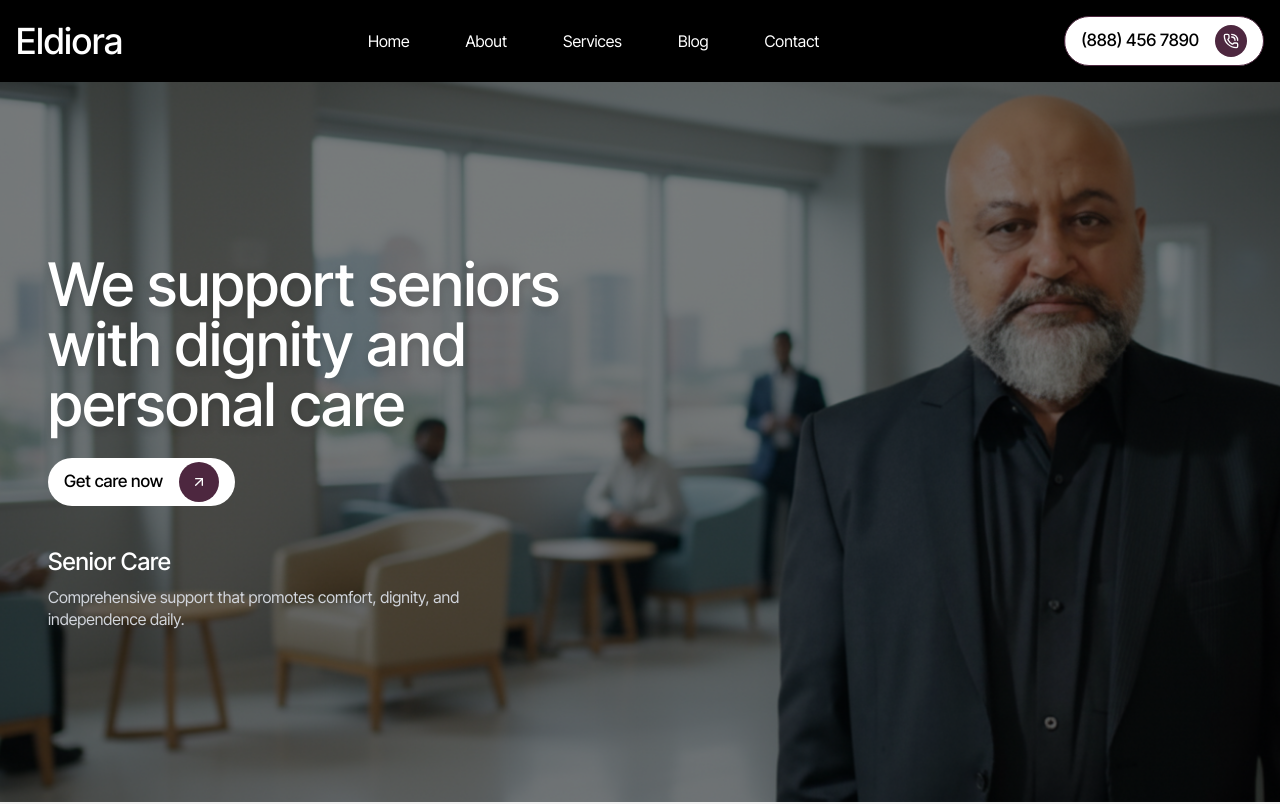
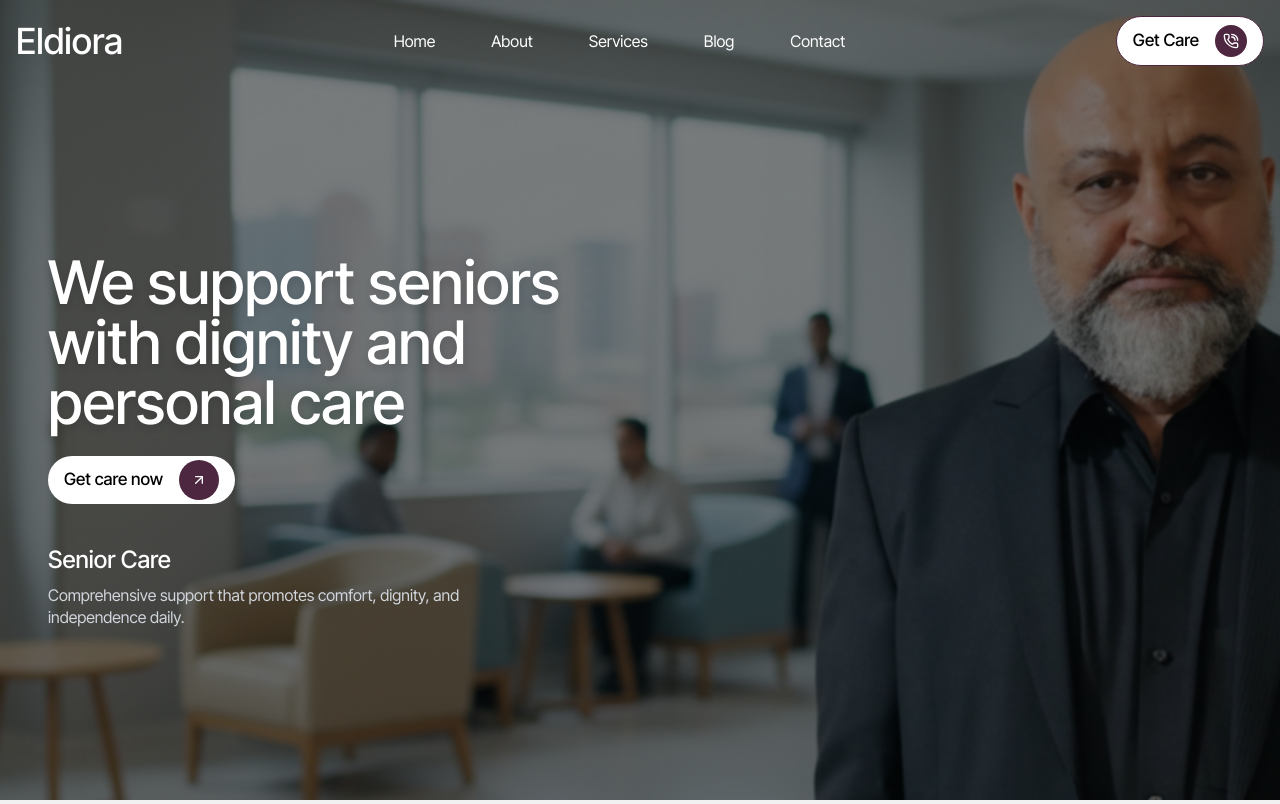
Before and after one commit to 404annas/Medical-Website, a React (Vite) app: page / in a window 1280 px wide. Shown: the top 804 px of the page. Built offline with nearby package versions, Linux system fonts and the light colour scheme.

Commit message:
Feat:navbar enhanc

```diff
--- a/src/components/DepthAnimation.jsx
+++ b/src/components/DepthAnimation.jsx
@@ -31,7 +31,6 @@ const Card = ({ card, index, z }) => {
       <motion.div
         style={{
           opacity: opacity, // Apply the motion value directly
-          textShadow: "2px 2px 20px rgba(0, 0, 0, 0.5)",
         }}
         className={`text-white z-10 w-full absolute transition-all duration-200 ease-in ${
           index % 2 === 0 ? "left-[60%]" : "right-[60%] "
@@ -98,11 +97,6 @@ export default function DepthAnimation() {
 
   return (
     <>
-      <div className="bg-white py-4">
-        <h1 className="text-8xl font-bold flex items-center justify-center">
-          Our Services
-        </h1>
-      </div>
       <div
         ref={containerRef}
         className="h-[1500vh] relative flex justify-center scroll-smooth"
--- a/src/components/Hero.jsx
+++ b/src/components/Hero.jsx
@@ -79,13 +79,13 @@ const Hero = () => {
   };
 
   return (
-    <section className="relative w-full h-[90vh] overflow-hidden">
+    <section className="relative w-full h-screen  overflow-hidden">
       {/* Background image with animation */}
       <motion.img
         loading="lazy"
         src={heroImg}
         alt="Hero"
-        className="absolute top-0 left-0 w-full h-full object-cover object-top-right lg:object-top"
+        className="absolute top-0 left-0 w-full h-full object-cover  object-top-right lg:object-top"
         initial={{ scale: 1.1, opacity: 0 }}
         animate={{ scale: 1, opacity: 1 }}
         transition={{
@@ -97,7 +97,7 @@ const Hero = () => {
 
       {/* Overlay with animation */}
       <motion.div
-        className="absolute w-full h-full bg-black/50 z-10"
+        className="absolute w-full h-full  bg-black/50 z-10"
         initial={{ opacity: 0 }}
         animate={{ opacity: 1 }}
         transition={{ duration: 1, delay: 1.8 }}
@@ -105,7 +105,7 @@ const Hero = () => {
 
       {/* Content */}
       <motion.div
-        className="absolute inset-0 flex flex-col justify-center items-start px-4 sm:px-6 md:px-12 z-20"
+        className="absolute inset-0 flex lg:pt-20 flex-col justify-center items-start px-4 sm:px-6 md:px-12 z-20"
         variants={containerVariants}
         initial="hidden"
         animate="visible"
--- a/src/components/Navbar.jsx
+++ b/src/components/Navbar.jsx
@@ -5,6 +5,7 @@ import { Link } from "react-router-dom";
 const Navbar = () => {
   const [sidebarOpen, setSidebarOpen] = useState(false);
   const [navbarVisible, setNavbarVisible] = useState(false);
+  const [isScrolled, setIsScrolled] = useState(false);
 
   // Animate navbar entrance
   useEffect(() => {
@@ -13,6 +14,20 @@ const Navbar = () => {
     }, 800); // Delay of 800ms before animation starts
 
     return () => clearTimeout(timer);
+  }, []);
+
+  // Handle scroll effect
+  useEffect(() => {
+    const handleScroll = () => {
+      if (window.scrollY > 50) {
+        setIsScrolled(true);
+      } else {
+        setIsScrolled(false);
+      }
+    };
+
+    window.addEventListener("scroll", handleScroll);
+    return () => window.removeEventListener("scroll", handleScroll);
   }, []);
 
   // Prevent body scroll when sidebar is open
@@ -26,11 +41,16 @@ const Navbar = () => {
 
   return (
     <nav
-      className={`sticky top-0 z-50 bg-[#000000] text-white px-4 py-4 transform transition-all duration-1000 ease-out
+      className={`fixed top-0 w-full z-50 text-white px-4 py-4 transform transition-all duration-1000 ease-out
         ${
           navbarVisible
             ? "translate-x-0 opacity-100"
             : "-translate-x-full opacity-0"
+        }
+        ${
+          isScrolled
+            ? "bg-[#000000] backdrop-blur-md shadow-lg"
+            : "bg-transparent"
         }`}
     >
       <div className="flex items-center justify-between">
@@ -69,7 +89,7 @@ const Navbar = () => {
         <div className="hidden lg:flex relative group items-center gap-4 font-medium text-[17px] px-4 py-2 rounded-full border border-[#4D273F] hover:border-white cursor-pointer overflow-hidden transition-colors duration-500 bg-white">
           <span className="absolute inset-0 bg-[#4D273F] transform -translate-x-full group-hover:translate-x-0 transition-transform duration-500 ease-in-out z-0"></span>
           <p className="relative z-10 text-black group-hover:text-white transition-colors duration-500">
-            (888) 456 7890
+            Get Care
           </p>
           <p className="relative z-10 flex items-center justify-center rounded-full p-2 bg-[#4D273F] group-hover:bg-[#E6B59E] text-white group-hover:text-black transition-colors duration-500">
             <PhoneCall size={16} />
@@ -86,7 +106,7 @@ const Navbar = () => {
 
       {/* Sidebar */}
       <div
-        className={`fixed hidden top-0 right-0 h-full bg-[#000000] w-3/4 max-w-xs z-50 transform transition-transform duration-500 ease-in-out
+        className={`fixed top-0 right-0 h-full bg-[#000000] w-3/4 max-w-xs z-50 transform transition-transform duration-500 ease-in-out
         ${sidebarOpen ? "translate-x-0" : "translate-x-full"}`}
       >
         <div className="flex justify-end p-4 cursor-pointer">
```
Also changed, not shown: src/assets/hero.png.
